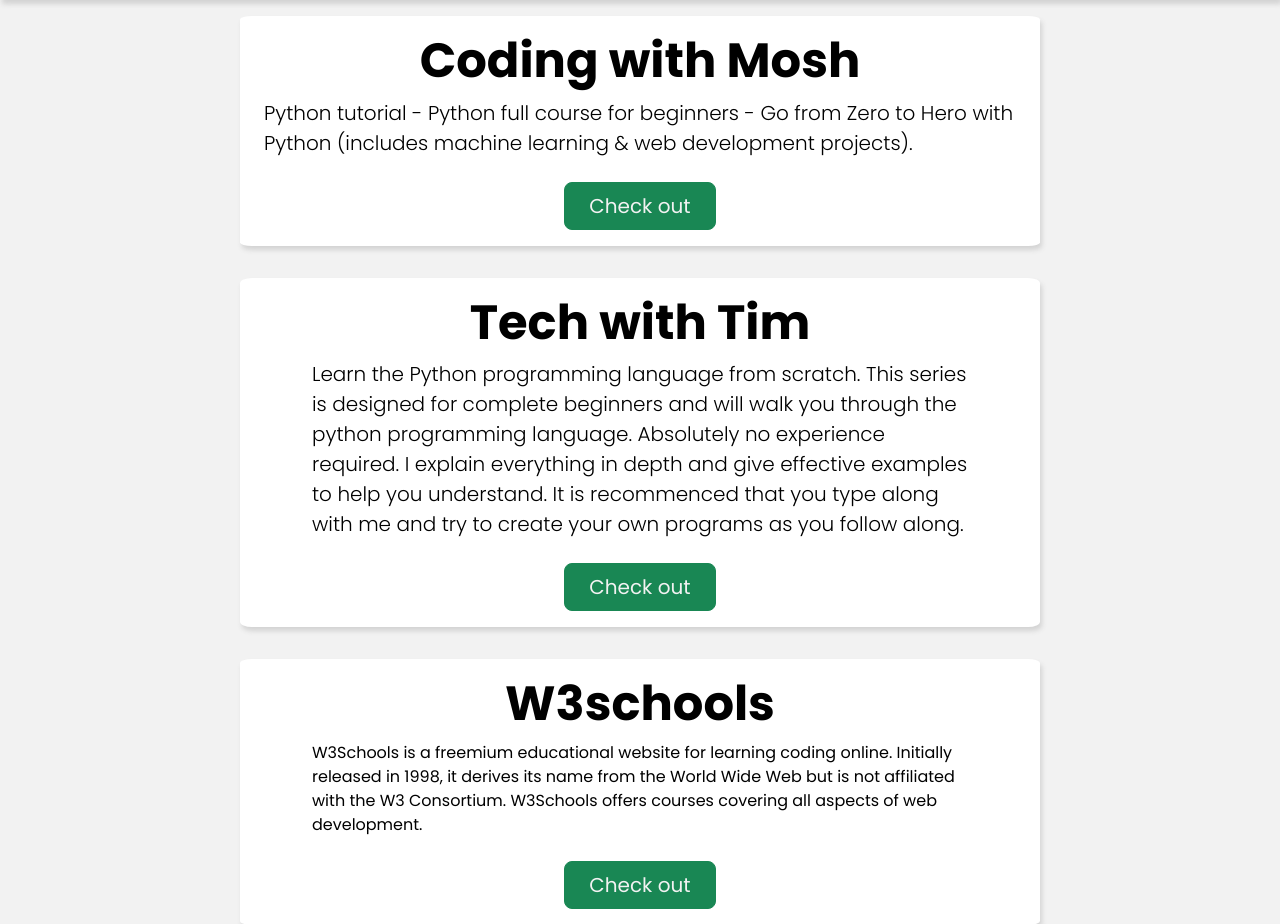
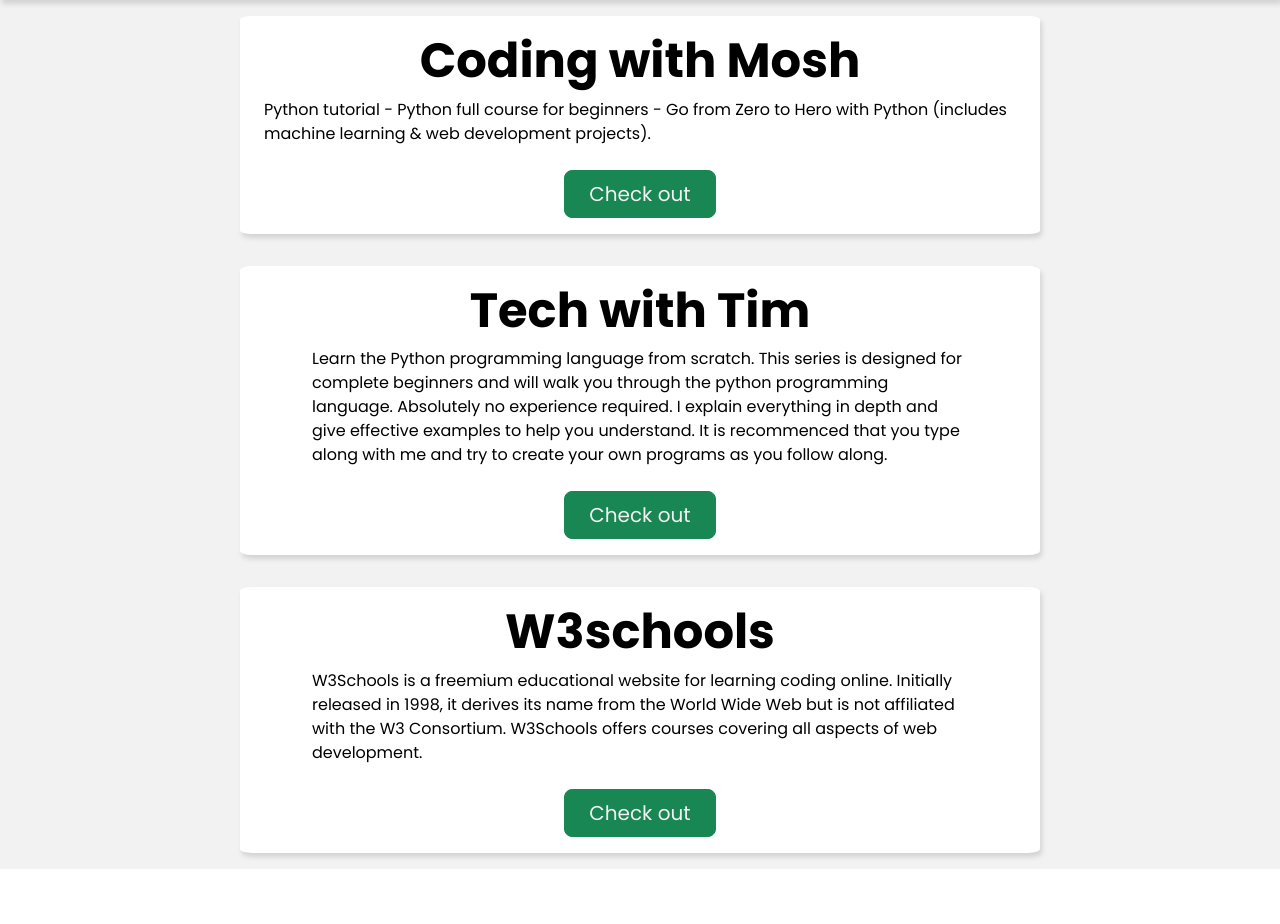
Before and after one commit to jkarenzi/resource_hub, a Flask app: page /python.html in a window 1280 px wide. Shown: the part 80-1004 px from the top of the page. After the commit the page ends 949 px from the top, so only its background shows below. Run offline with Flask 3, Linux system fonts and the light colour scheme.

Commit message:
font changes

```diff
--- a/templates/python.html
+++ b/templates/python.html
@@ -36,7 +36,7 @@
       <div class="px-4 py-3 my-3 text-start container-1">
         <h3 class="display-5 fw-bold text-center">Coding with Mosh</h3>
         <div class="mx-auto">
-          <p class="lead mb-4">
+          <p class=" mb-4">
             Python tutorial - Python full course for beginners - Go from Zero to
             Hero with Python (includes machine learning & web development
             projects).
@@ -54,7 +54,7 @@
       <div class="px-4 py-3 my-3 text-start container-1">
         <h3 class="display-5 fw-bold text-center">Tech with Tim</h3>
         <div class="mx-5">
-          <p class="lead mb-4">
+          <p class=" mb-4">
             Learn the Python programming language from scratch. This series is
             designed for complete beginners and will walk you through the python
             programming language. Absolutely no experience required. I explain
```
